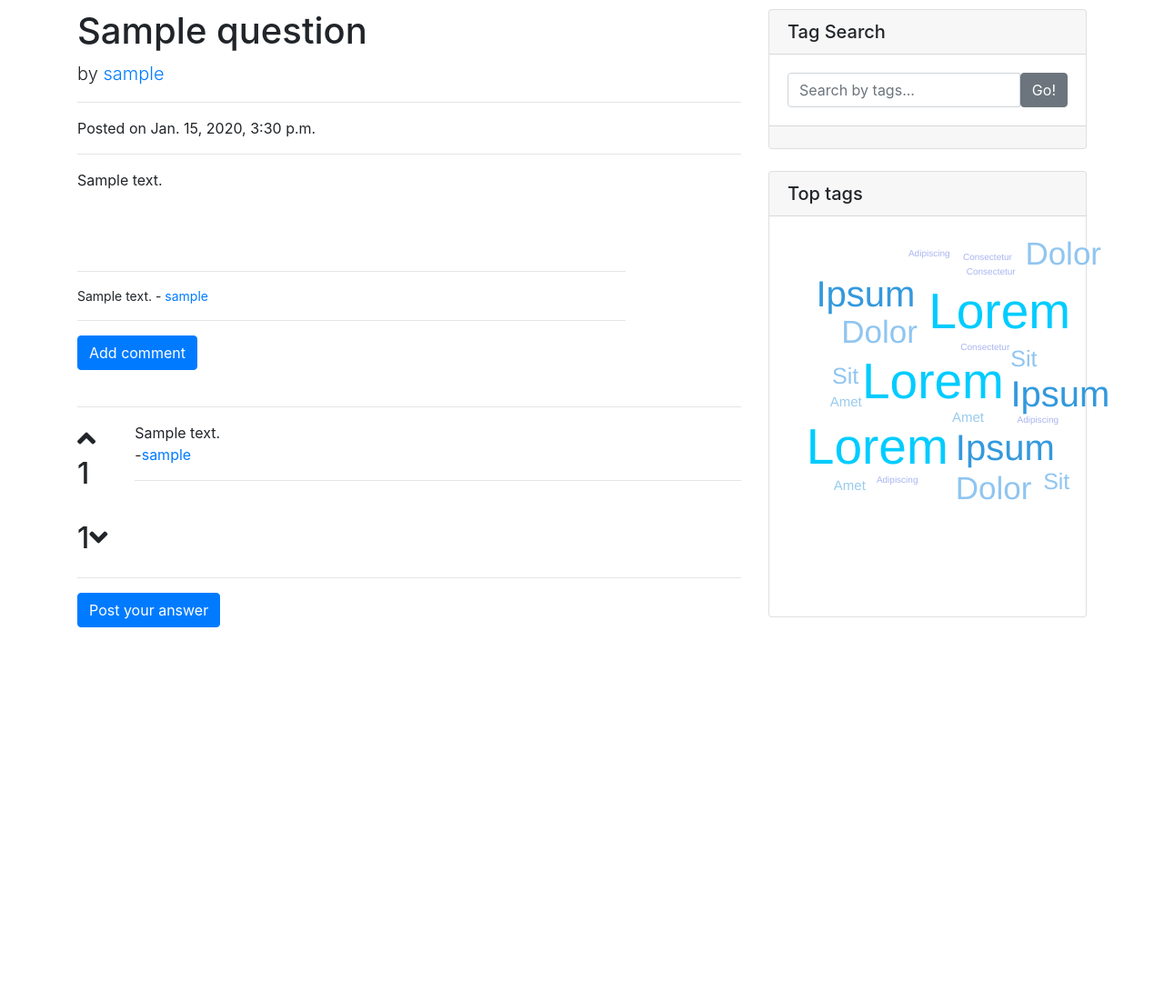
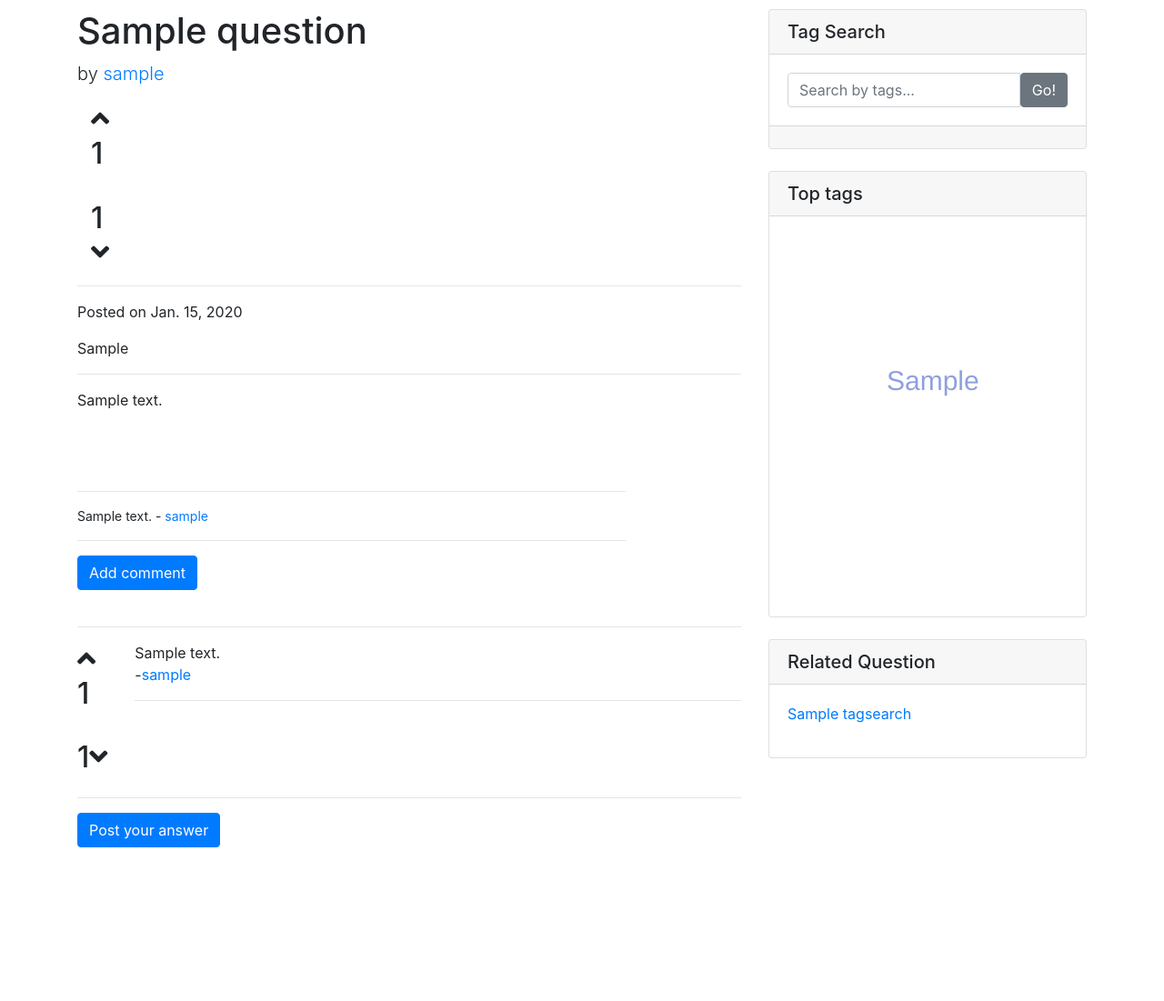
Before and after one commit to tuhinspatra/asq-django, a Django app: a page that uses templates/base_generic.html in a window 1280 px wide. Shown: the part 70-1171 px from the top of the page at 91% size. Run offline with Django 3.2, Linux system fonts and the light colour scheme; tables that the repository leaves empty hold one stand-in row (values such as "Sample post"); some libraries are stand-ins or nearby versions.

Commit message:
almost all workking functionality completed!

```diff
--- a/asq_app/forms.py
+++ b/asq_app/forms.py
@@ -5,7 +5,7 @@ from django.db import models
 from django.forms import ModelForm
 from .models import Question,Answer,QComment
 from froala_editor.widgets import FroalaEditor
-
+from django.views.generic.edit import FormView
 
 class SignUpForm(UserCreationForm):
     first_name = forms.CharField(max_length=30, required=False, help_text='Optional.')
--- a/asq_app/models.py
+++ b/asq_app/models.py
@@ -87,7 +87,6 @@ class QComment(models.Model):
         return self.commentbody[:20]
 
 
-
 class UserDashBoard(models.Model):
     user = models.ForeignKey('auth.User',on_delete = models.CASCADE)
     question = models.IntegerField(default = 0)
--- a/asq_app/templates/asq_app/question_detail.html
+++ b/asq_app/templates/asq_app/question_detail.html
@@ -16,7 +16,12 @@
 <script src="{% static file_name %}"></script>
 {% endfor %}
 
+<script>
+     $(document).ready(function () {
+       related_tag();
+    });
 
+</script>
 <!-- Page Content -->
 <div class="container">
 
@@ -34,10 +39,19 @@
                 <a href="/u/{{ question.author_id }}">{{ qdata.author }}</a>
             </p>
 
+             <div class="col-md-1">
+                            <h2><i class="fas fa-angle-up" id="qup{{qdata.id}}" style="cursor:pointer" onclick="question_upvote_update({{ qdata.id }});"></i> <span id="quvcount">{{ qdata.upvotes }}</span> </h2>
+                            <br>
+                            <h2><span id="qdvcount">{{ qdata.downvotes }}</span><i class="fas fa-angle-down" id="qdown{{qdata.id}}" style="cursor:pointer" onclick="question_downvote_update({{qdata.id}})"></i></h2>
+                        </div>
+            <!-- <p id="q_upvote"  onclick="question_upvote_update({{qdata.id}})">{{qdata.upvotes}}</p>
+            <p id="q_downvote"  onclick="question_downvote_update({{qdata.id}})">{{qdata.downvotes}}</p>
+            <div id="question_vote"></div> -->
             <hr>
 
             <!-- Date/Time -->
-            <p>Posted on {{ qdata.created_on }}</p>
+            <p>Posted on {{ qdata.created_on | date }}</p>
+            <p id= "tag_pane">{{ qdata.tags}}</p>
 
             <hr>
 
@@ -214,13 +228,13 @@
             </div>
 
             <!-- Side Widget -->
-            <!-- <div class="card my-4">
-                <h5 class="card-header">Side Widget</h5>
-                <div class="card-body">
+            <div class="card my-4">
+                <h5 class="card-header">Related Question</h5>
+                <div class="card-body" id ="related_content" >
                     You can put anything you want inside of these side widgets. They are easy to use, and feature the
                     new Bootstrap 4 card containers!
                 </div>
-            </div> -->
+            </div>
 
         </div>
 
@@ -233,10 +247,11 @@
 
 <!-- upvote downvote ajax functions -->
 <script>
-  function related_tag(relate_tag){
-    console.log(relate_tag);
-    alert("okk"+relate_tag.split(",")[0]);
-     var tag=relate_tag.split(",")[0];
+  function related_tag(){
+    var relate_tag = $("#tag_pane").text();
+    console.log(typeof relate_tag);
+    //alert("okk"+relate_tag.split(",")[0]);
+    var tag=relate_tag.split(",")[0];
     $.ajax({
         url: '/q/tag_route/',
         data: {
@@ -249,18 +264,53 @@
           }
           else if (data){
             txt="";
+            //alert({{pathname}});
             for(var i=0;i<Math.min(10,(data.question).length);i++)
             {
                 // txt += "<a onclick='"window.location = "+" / q / "+data.question_id[i]+" / "+data.question[i]+"'"+">"+data.question_title[i]+"</a><br>";
-                txt+=("<a onclick=window.location='q/"+data.question.id[i]+"/"+data.question[i]+"'>"+data.question_title[i]+"</a><br>");
+                txt+="<a href='/q/"+data.question_id[i] +'/'+data.question[i]+"'>"+data.question_title[i]+"</a><br>";
             }
-            $("#related_tag_content").html("<p>"+txt+"</p>");
+            $("#related_content").html("<p>"+txt+"</p>");
 
        }
       }
     });
 
   }
+
+  function question_upvote_update(question_id){
+    //alert("okk"+question_id);
+    //var btn = $("#up"+question_id);
+    var res = $("#quvcount");
+    $.ajax({
+        url: '/q/question_upvote_route/',
+        data: {
+          'question_id':question_id
+        },
+        dataType: 'json',
+        success: function (data) {
+          if (data)
+           res.text(data.votes);
+        }
+      });
+    }
+    function question_downvote_update(question_id){
+    // alert("okk"+question_id);
+    //var btn = $("#");
+    var res = $("#qdvcount");
+    $.ajax({
+        url: '/q/question_downvote_route/',
+        data: {
+          'question_id':question_id
+        },
+        dataType: 'json',
+        success: function (data) {
+          if (data)
+           res.text(data.votes);
+        }
+      });
+    }
+
 	function upvote_update(answer_id,question_id){
 
     var btn = $("#up"+answer_id);
@@ -313,7 +363,7 @@
                 }
                 else if (data) {
                     txt = ""
-                    for (var i = 0; i < (data.question).length; i++)
+                    for (var i = 0; i < Math.min(10,(data.question).length); i++)
                         txt += "<a href=" + data.question[i] + ">" + data.question_title[i] + "</a><br>"
                 }
                 $("#tag_fliter_content").html("<p>" + txt + "</p>")
@@ -322,39 +372,45 @@
             }
         });
     }
-    $(function ($) {
-            let words = [
-                { text: "Lorem", weight: 13, link: 'http://github.com/mistic100/jQCloud' },
-                { text: "Ipsum", weight: 10.5, link: 'http://www.strangeplanet.fr' },
-                { text: "Dolor", weight: 9.4, link: 'http://piwigo.org' },
-                { text: "Sit", weight: 8 },
-                { text: "Amet", weight: 6.2 },
-                { text: "Consectetur", weight: 5 },
-                { text: "Adipiscing", weight: 5 },
-                { text: "Lorem", weight: 13, link: 'http://github.com/mistic100/jQCloud' },
-                { text: "Ipsum", weight: 10.5, link: 'http://www.strangeplanet.fr' },
-                { text: "Dolor", weight: 9.4, link: 'http://piwigo.org' },
-                { text: "Sit", weight: 8 },
-                { text: "Amet", weight: 6.2 },
-                { text: "Consectetur", weight: 5 },
-                { text: "Adipiscing", weight: 5 },
-                { text: "Lorem", weight: 13, link: 'http://github.com/mistic100/jQCloud' },
-                { text: "Ipsum", weight: 10.5, link: 'http://www.strangeplanet.fr' },
-                { text: "Dolor", weight: 9.4, link: 'http://piwigo.org' },
-                { text: "Sit", weight: 8 },
-                { text: "Amet", weight: 6.2 },
-                { text: "Consectetur", weight: 5 },
-                { text: "Adipiscing", weight: 5 },
-            ];
+
+    function top_tag() {
+    $.ajax({
+        url: '/q/top_tag/',
+        data: {
+        },
+        dataType: 'json',
+        success: function (data) {
+            if(data){
+                //console.log(data);
+                 let words = [];
+             for(var i=0;i<data.tags.length;i++)
+                words.push({text:data.tags[i].tag,weight:40-3*i,link:"/u"});
+            //     txt+='<li><a data-weight="40" style="font-size: 29.64ex" >'+data.tags[i].tag+'</a></li>';
+            // txt+="</ul>";
+            // $("#tags").html(txt);
             $('#tagcloud').jQCloud(words, {
                 width: 400,
                 height: 400,
-                center: { x: 0.4, y: 0.4 },
+                center: {x:0.4,y:0.4},
                 delay: 40,
                 shape: 'rectangular'
             });
 
-        });
+
+
+
+
+       }
+       }
+      });
+}
+
+
+</script>
+<script type="text/javascript">
+    $(document).ready(function () {
+       top_tag();
+    });
 </script>
 
 
--- a/asq_app/templates/asq_app/user_dashboard.html
+++ b/asq_app/templates/asq_app/user_dashboard.html
@@ -121,7 +121,7 @@
             }
           else {
             txt="";
-            for(var i=0;i<(data.user).length;i++)
+            for(var i=0;i<Math.min(10,(data.user).length);i++)
                  txt+="<a href='"+data.user[i]+"'>"+data.username[i]+"</a><br>";
 
             $("#user_result").html("<p>"+txt+"</p>");
--- a/asq_app/urls.py
+++ b/asq_app/urls.py
@@ -7,12 +7,16 @@ urlpatterns = [
     path('', views.IndexView.as_view(), name='index'),
     url(r'^ask/',views.askForm,name='ask'),
     url(r'^upvote_route/$', views.upvoter),
+    url(r'^question_upvote_route/$', views.question_upvote_route),
+    url(r'^question_downvote_route/$', views.question_upvote_route),
     url(r'^search/$', views.search_titles),
     url(r'^user_search/$', views.user_search),
     url(r'^notification_route/$', views.notification_updates),
-    url(r'^delete_notification/$', views.delete_notification),
-    url(r'^tag_route/$', views.tag_filter),
+    url(r'^delete_comment_notification/$', views.delete_comment_notification),
+    url(r'^delete_answer_notification/$', views.delete_answer_notification),
+    url(r'^tag_route/$', views.tag_filter,name='tag_route'),
     url(r'^top_tag/$', views.top_tag),
+    url(r'^top_question/$', views.top_question),
      url(r'^downvote_route/$', views.downvoter),
      #path('dashboard', views.user_dashboard, name='user_dashboard'),
      path('<int:qid>/<slug:slug>', views.detail, name='question_detail'),
--- a/asq_app/views.py
+++ b/asq_app/views.py
@@ -15,6 +15,7 @@ from django.conf import settings
 from haystack.query import SearchQuerySet
 from haystack.inputs import BaseInput, Clean
 from django.db.models import Count
+from django.views.generic.edit import FormView
 
 class IndexView(generic.ListView):
     template_name = 'asq_app/index.html'
@@ -87,6 +88,11 @@ def ansForm(request):
         return render(request,'asq_app/ansform.html',{'ansform':ansform})
 
 
+class ContactView(FormView):
+    template_name = 'asq_app/signup.html'
+    form_class = SignUpForm
+    success_url = '/u/'
+
 
 def tag_filter(request):
     tag_name=request.GET.get('tag')
@@ -136,6 +142,22 @@ def top_tag(request):
         data = {'question':"None"}
     return JsonResponse(data)
 
+def top_question(request):
+
+    try:
+        question_list = []
+        questions = Question.objects.values('upvotes','id','title','slug').order_by('upvotes')
+
+        for question in questions:
+            question_list.append(question)
+        #tag_list.sort()
+        question = sorted(question_list, key = lambda i: i['upvotes'],reverse=True)
+
+        data = {'questions':question[:min(len(question),20)]}
+    except Question.DoesNotExist:
+        data = {'questions':"None"}
+    return JsonResponse(data)
+
 
 def upvoter(request):
     answer_id = request.GET.get('answer_id')
@@ -156,6 +178,44 @@ def upvoter(request):
         UserVoteDetail.objects.create(answer=answer_id,question=question_id,user=request.user,upvote=True)
         answer.save()
     qdata = {'votes':answer.upvotes}
+    return JsonResponse(qdata)
+
+def question_upvote_route(request):
+    question_id = request.GET.get('question_id')
+    try:
+        question = Question.objects.get(pk=question_id)
+        status = UserVoteDetail.objects.get(answer=0,question=question_id,user=request.user)
+    except UserVoteDetail.DoesNotExist:
+        status=None
+    if status != None:
+        if not status.downvote:
+            question.upvotes-=1
+            question.save()
+            status.delete()
+    else:
+        question.upvotes += 1;
+        UserVoteDetail.objects.create(answer=0,question=question_id,user=request.user,upvote=True)
+        question.save()
+    qdata = {'votes':question.upvotes}
+    return JsonResponse(qdata)
+
+def question_downvote_route(request):
+    question_id = request.GET.get('question_id')
+    try:
+        question = Question.objects.get(pk=question_id)
+        status = UserVoteDetail.objects.get(answer=0,question=question_id,user=request.user)
+    except UserVoteDetail.DoesNotExist:
+        status=None
+    if status != None:
+        if not status.downvote:
+            question.upvotes-=1
+            question.save()
+            status.delete()
+    else:
+        question.upvotes += 1;
+        UserVoteDetail.objects.create(answer=0,question=question_id,user=request.user,upvote=True)
+        question.save()
+    qdata = {'votes':question.upvotes}
     return JsonResponse(qdata)
 
 def downvoter(request):
@@ -191,6 +251,10 @@ def signup(request):
             login(request, user)
             # return reverse('IndexView.as_view()')
             return redirect('/q/')
+        else:
+            form = SignUpForm(request.POST)
+            print(form)
+            return render(request, 'asq_app/signup.html', {'form': form})
 
     else:
         form = SignUpForm()
@@ -282,20 +346,33 @@ def notification_updates(request):
     try:
 
         for notify in Notification.objects.filter(received_by=request.user,new_notification=True):
-            notification.append(notify.question)
-            isans.append(notify.isans)
+            if notify.isans == True:
+                notification.append(notify.question)
+            elif notify.iscomment == True:
+                isans.append(notify.question)
             # print(notify)
     except Notification.DoesNotExist:
         notification = []
     # print(notification)
     #data = {notification:notification}
     notify_serialized = serializers.serialize('json',notification)
+    notify_serialize = serializers.serialize('json',isans)
 
-    return JsonResponse(notify_serialized,safe=False)
+    return JsonResponse({'notify_serialized':notify_serialized,'notify_serialize':notify_serialize},safe=False)
 
-def delete_notification(request):
+def delete_comment_notification(request):
     notification_id = request.GET.get('qid')
-    for notify in Notification.objects.filter(question_id=notification_id,new_notification=True):
+    for notify in Notification.objects.filter(question_id=notification_id,iscomment=True,new_notification=True):
+        notify.new_notification=False
+        notify.save()
+
+    data={'status':"successfully deleted"}
+    return JsonResponse(data)
+
+
+def delete_answer_notification(request):
+    notification_id = request.GET.get('qid')
+    for notify in Notification.objects.filter(question_id=notification_id,isans=True,new_notification=True):
         notify.new_notification=False
         notify.save()
 
--- a/templates/base_generic.html
+++ b/templates/base_generic.html
@@ -136,7 +136,7 @@
   <script>
 function get_new_notification(){
     $(".modal-body").text("");
-    console.log("fg");
+   // console.log("fg");
     var tag= $("#tag").val();
     $.ajax({
         url: '/q/notification_route/',
@@ -145,17 +145,62 @@ function get_new_notification(){
         dataType: 'json',
         success: function (data) {
             if(data){
-              received_data=JSON.parse(data);
-               console.log(JSON.parse(data));
-               for(var i=0;i<data.length;i++)
-               // if(received_data.)
-               $(".modal-body").append("some one comment or answer your question see more here<a href="+'/q/'+received_data[i].pk+"/"+received_data[i].fields.slug+" onclick='notification_update("+received_data[i].pk+");'"+">"+received_data[i].fields.title+"</a><br>");
-               ///alert("new notification received");
+              received_ans=JSON.parse(data.notify_serialized);
+               console.log(received_ans);
+               received_comment=JSON.parse(data.notify_serialize);
+               console.log(received_comment);
+               for(var i=0;i<received_ans.length;i++)
+              if(received_ans)
+               $(".modal-body").append("user <a href=/u/"+received_ans[i].fields.author+">see profile</a>commented on your question<a href="+'/q/'+received_ans[i].pk+"/"+received_ans[i].fields.slug+" onclick='notification_answer_update("+received_ans[i].pk+");'"+">"+received_ans[i].fields.title+"</a><br>");
+               // ///alert("new notification received");
+               for(var i=0;i<received_comment.length;i++)
+               if(received_comment)
+               $(".modal-body").append("user <a href=/u/"+received_comment[i].fields.author+">see profile</a> answered your question <a href="+'/q/'+received_comment[i].pk+"/"+received_comment[i].fields.slug+" onclick='notification_comment_update("+received_comment[i].pk+");'"+">"+received_comment[i].fields.title+"</a><br>");
+               // ///alert("new notification received");
+
                }
 
    }
       });
     }
+
+
+  function notification_comment_update(qid) {
+            //alert(qid);
+            $.ajax({
+              url: '/q/delete_comment_notification/',
+              data: {
+                  'qid':qid
+              },
+              dataType: 'json',
+              success: function (data) {
+                  if(data){
+                    alert("okk" +data);
+                }
+
+        }
+            });
+          // body...
+      }
+
+function notification_answer_update(qid) {
+           // alert(qid);
+            $.ajax({
+              url: '/q/delete_answer_notification/',
+              data: {
+                  'qid':qid
+              },
+              dataType: 'json',
+              success: function (data) {
+                  if(data){
+                    alert("okk" +data);
+                }
+
+        }
+            });
+          // body...
+      }
+
 
   let querybox = $('#qbox');
   function open_search() {
@@ -199,23 +244,23 @@ function get_new_notification(){
     if (e.keyCode == 13) {
       // alert(querybox.val());
       open_search();
-      function notification_update(qid) {
-            ///alert(qid);
-            $.ajax({
-              url: '/q/delete_notification/',
-              data: {
-                  'qid':qid
-              },
-              dataType: 'json',
-              success: function (data) {
-                  if(data){
-                    alert("okk" +data);
-                }
+      // function notification_update(qid) {
+      //       ///alert(qid);
+      //       $.ajax({
+      //         url: '/q/delete_notification/',
+      //         data: {
+      //             'qid':qid
+      //         },
+      //         dataType: 'json',
+      //         success: function (data) {
+      //             if(data){
+      //               alert("okk" +data);
+      //           }
 
-        }
-            });
-          // body...
-      }
+      //   }
+      //       });
+      //     // body...
+      // }
     }
   }
 );
```
Also changed, not shown: asq_app/templates/asq_app/index.html (+61 -54 lines), asq_app/templates/asq_app/signup.html (+8 -3 lines).
